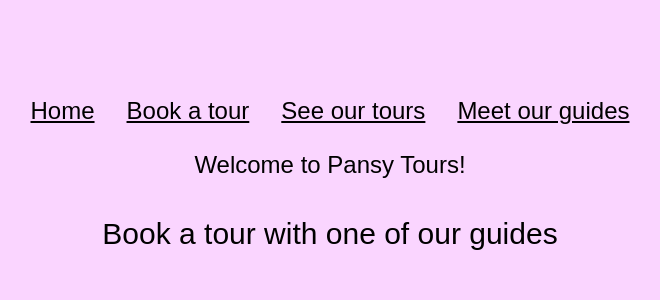
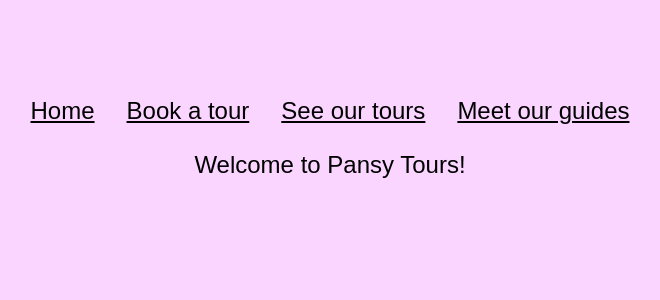
Before and after one commit to Augs0/jan-2023-booking-with-vue, a Vue app: page / in a window 1280 px wide. Shown: the top 300 px of the page, without its empty margins (310-970 px from the left). Built offline with nearby package versions, Linux system fonts and the light colour scheme; a web font is replaced by a local one.

Commit message:
updates header

```diff
--- a/src/components/WelcomeItem.vue
+++ b/src/components/WelcomeItem.vue
@@ -1,7 +1,6 @@
 <template>
   <header class="header">
     <h1>Welcome to Pansy Tours!</h1>
-    <h2>Book a tour with one of our guides</h2>
   </header>
 </template>
 
```
